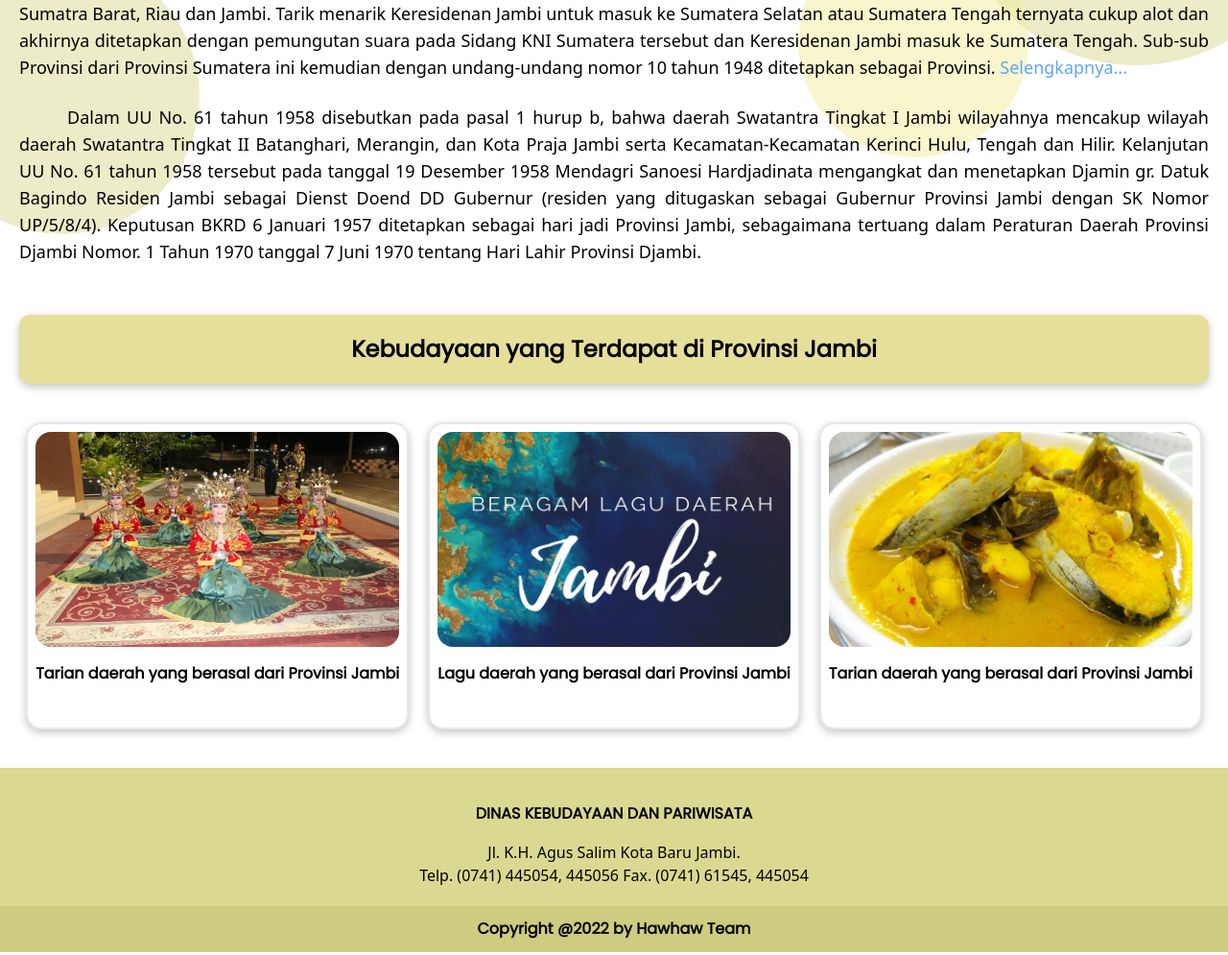
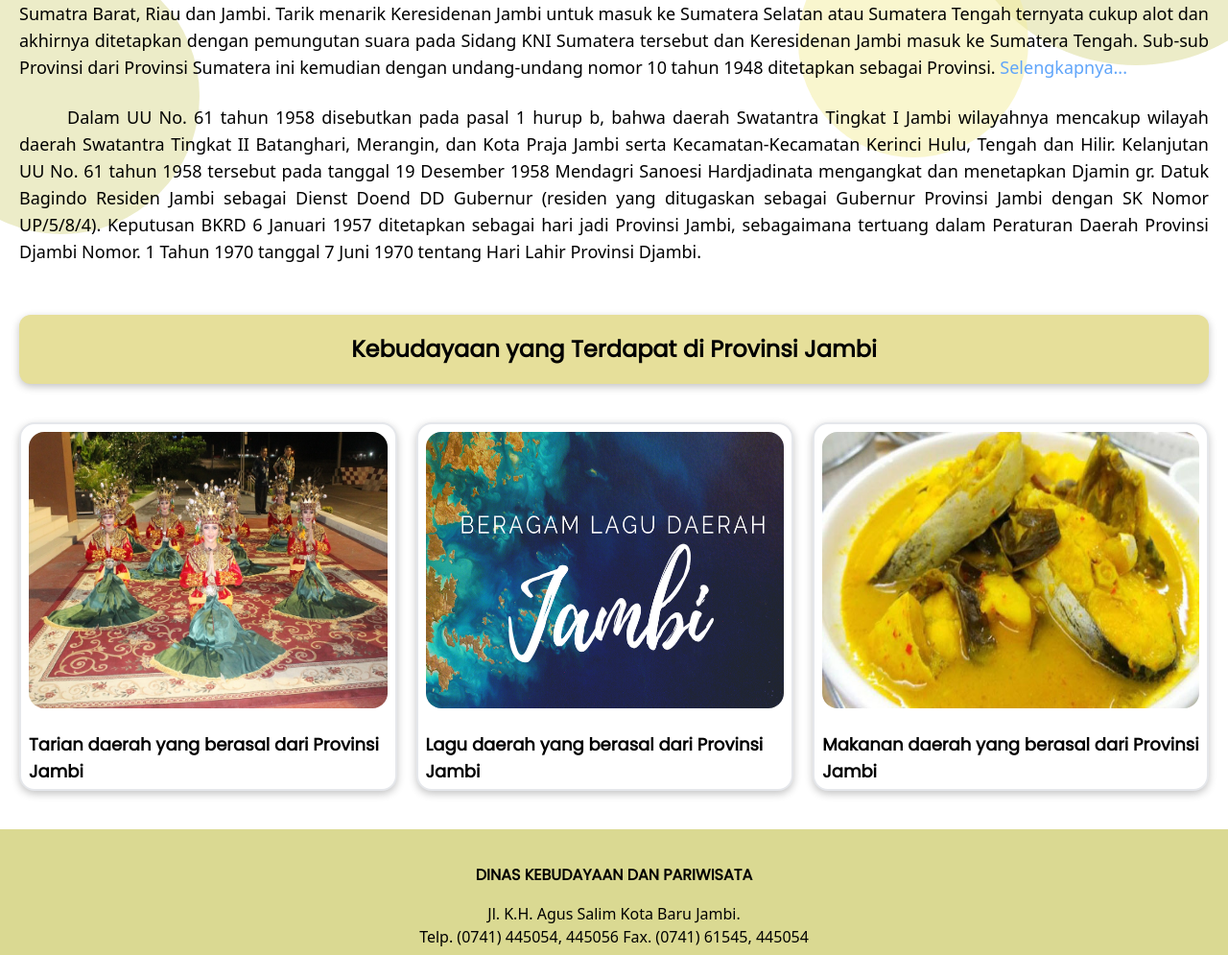
Before and after one commit to bulanndhln/IF-Akademik-Web-Design-Code, a website: page public/index.html in a window 1280 px wide. Shown: the part 876-1871 px from the top of the page at 96% size. Drawn offline with Linux system fonts and the light colour scheme.

Commit message:
Final Index.html

```diff
--- a/public/index.html
+++ b/public/index.html
@@ -24,7 +24,7 @@
     <title>Website Kebudayaan Jambi</title>
 </head>
 
-<body>
+<body class="overflow-x-hidden">
     <nav>
         <div class="w-full h-14 bg-[#DAD992] ">
             <div class="flex gap-2 sm:gap-4">
@@ -42,7 +42,7 @@
                 <img src="./img/image-removebg-preview.png" alt="Baju Adat Jambi" class="w-[-210px] h-[405px] relative left-7 sm:static sm:mx-auto">
             </div>
             <div class="kiri sm:relative">
-                <div class="hidden w-32 h-32 bg-[#DAD992] rounded-full absolute bottom-0 sm:block lg:hidden opacity-50"></div>
+                <div class="hidden w-32 h-32 bg-[#DAD992] rounded-full absolute bottom-0 sm:block lg:hidden opacity-50 md:bottom-20"></div>
                 <div class="hidden w-52 h-52 bg-[#F3ED9E] rounded-full absolute top-4 -right-32 lg:hidden sm:block opacity-75"></div>
                 <div class="sm:relative mt-10 lg:mt-24">
                     <span>
@@ -101,20 +101,20 @@
 
         <div class=" kebudayaan p-5 ">
             <div class="bg-[#E6DF9A] rounded-xl customShadow ">
-                <h2 class="poppins p-5 text-center font-bold text-2xl ">Kebudayaan yang Terdapat <br class="lg:hidden"> di Provinsi Jambi</h2>
+                <h2 class="poppins p-5 text-center font-bold text-2xl ">Kebudayaan yang Terdapat <br class="md:hidden"> di Provinsi Jambi</h2>
             </div>
-            <div class="card sm:flex sm:gap-5 justify-center">
-                <div class="konten max-w-xl sm:h-[16.5rem] lg:h-[20rem] bg-white mt-10 p-6 sm:p-2 border-2 rounded-2xl customShadow ">
-                    <img src="./img/Tarian.jfif " alt="Foto tarian " class="w-full h-72 sm:h-36 lg:h-56 rounded-2xl ">
-                    <h3 class="mt-4 poppins font-bold text-md ">Tarian daerah yang berasal dari Provinsi Jambi</h3>
+            <div class="card sm:flex sm:gap-5 justify-center max-w-full">
+                <div class="konten max-w-xl sm:h-[16.5rem] lg:h-[20rem] xl:h-[24rem] bg-white mt-10 p-6 sm:p-2 border-2 rounded-2xl customShadow ">
+                    <img src="./img/Tarian.jfif " alt="Foto tarian " class="w-full h-72 sm:h-36 lg:h-56 xl:h-72 rounded-2xl ">
+                    <h3 class="mt-4 xl:mt-6 poppins font-bold text-md xl:text-lg">Tarian daerah yang berasal dari Provinsi Jambi</h3>
                 </div>
-                <div class="konten max-w-xl sm:h-[16.5rem] lg:h-[20rem] bg-white mt-10 p-6 sm:p-2 border-2 rounded-2xl customShadow ">
-                    <img src="./img/Lagu.png " alt="Foto lagu kedaerahan " class="w-full h-72 sm:h-36 lg:h-56 rounded-2xl ">
-                    <h3 class="mt-4 poppins font-bold text-md ">Lagu daerah yang berasal dari Provinsi Jambi</h3>
+                <div class="konten max-w-xl sm:h-[16.5rem] lg:h-[20rem] xl:h-[24rem] bg-white mt-10 p-6 sm:p-2 border-2 rounded-2xl customShadow ">
+                    <img src="./img/Lagu.png " alt="Foto lagu kedaerahan " class="w-full h-72 sm:h-36 lg:h-56 xl:h-72 rounded-2xl ">
+                    <h3 class="mt-4 xl:mt-6 poppins font-bold text-md xl:text-lg ">Lagu daerah yang berasal dari Provinsi Jambi</h3>
                 </div>
-                <div class="konten max-w-xl sm:h-[16.5rem] lg:h-[20rem] bg-white mt-10 p-6 sm:p-2 border-2 rounded-2xl customShadow ">
-                    <img src="./img/maknanananan.jpg " alt=" " class="w-full h-72 sm:h-36 lg:h-56 rounded-2xl ">
-                    <h3 class="mt-4 poppins font-bold text-md ">Tarian daerah yang berasal dari Provinsi Jambi</h3>
+                <div class="konten max-w-xl sm:h-[16.5rem] lg:h-[20rem] xl:h-[24rem] bg-white mt-10 p-6 sm:p-2 border-2 rounded-2xl customShadow ">
+                    <img src="./img/maknanananan.jpg " alt=" " class="w-full h-72 sm:h-36 lg:h-56 xl:h-72 rounded-2xl">
+                    <h3 class="mt-4 xl:mt-6 poppins font-bold text-md xl:text-lg">Makanan daerah yang berasal dari Provinsi Jambi</h3>
                 </div>
             </div>
         </div>
```
Also changed, not shown: public/css/style.css.
